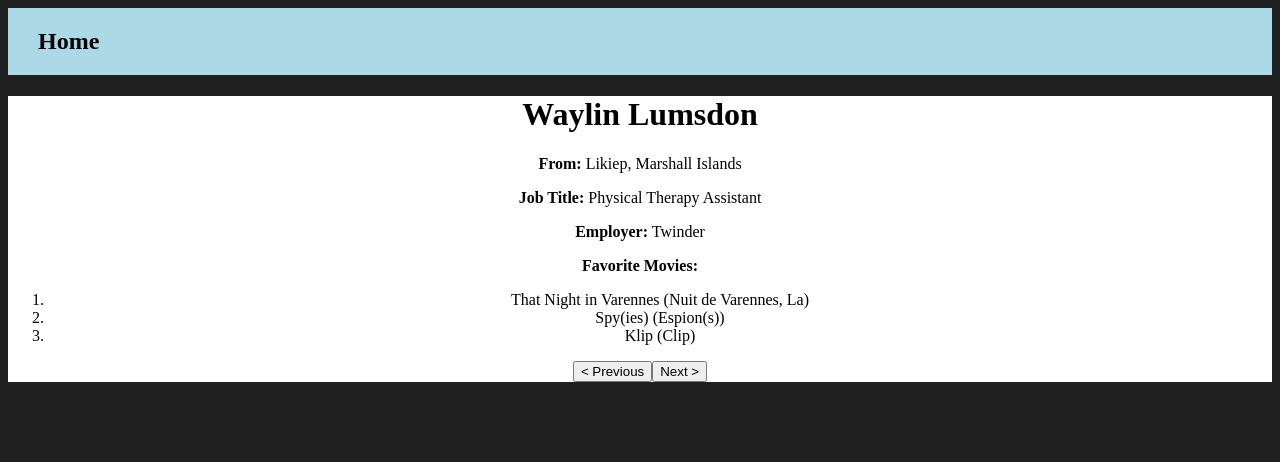
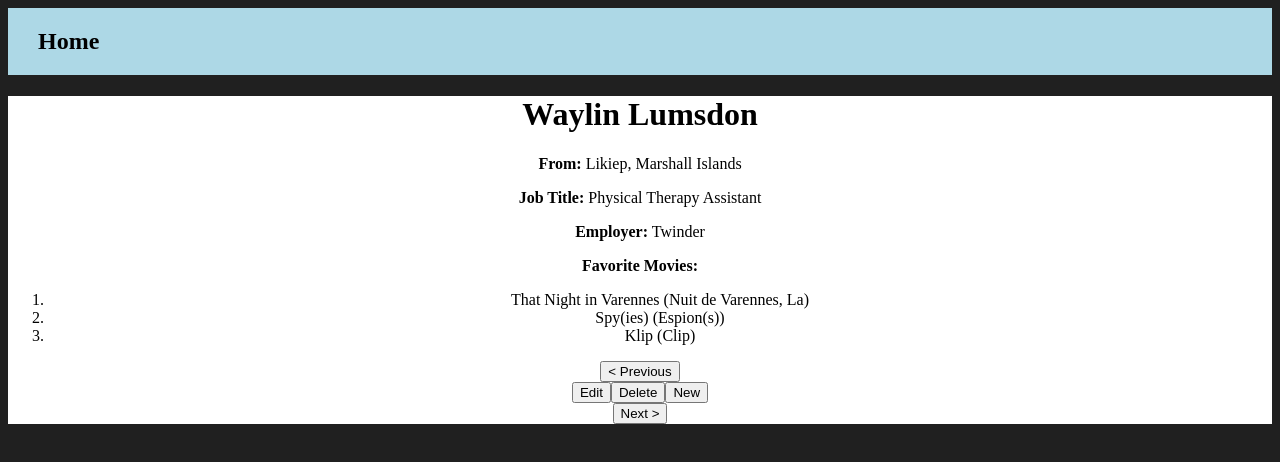
Before and after one commit to 8Whack/user-directory, a React (Create React App) app: page / in a window 1280 px wide. Shown: the top 462 px of the page. Built offline with nearby package versions, Linux system fonts and the light colour scheme.

Commit message:
done with the delete funcitonality

```diff
--- a/src/components/Info.js
+++ b/src/components/Info.js
@@ -2,7 +2,7 @@ import React, {useState} from 'react'
 import data from '../data'
 
 
-let currIndex = 1
+let currIndex = 0
 function Info() {
 
     const [firstName, setFirstName] = useState(data[0].name.first);
@@ -25,7 +25,6 @@ function Info() {
         setTitle(data[currIndex].title);
         setEmployer(data[currIndex].employer);
         setMovies(data[currIndex].favoriteMovies)
-        console.log(movies)
 
     }
 
@@ -44,6 +43,18 @@ function Info() {
 
     }
 
+    function deleteCard() {
+
+        data.splice(currIndex, 1)
+        console.log(data)
+        setFirstName(data[currIndex].name.first);
+        setLastName(data[currIndex].name.last);
+        setFrom(data[currIndex].city + ', '+ data[currIndex].country);
+        setTitle(data[currIndex].title);
+        setEmployer(data[currIndex].employer);
+        setMovies(data[currIndex].favoriteMovies)
+    }
+
   return (
     <div style={{backgroundColor: 'white'}}>
         <h1>{firstName+ ' '+ lastName}</h1>
@@ -57,6 +68,11 @@ function Info() {
             <li>{movies[2]}</li>
         </ol>
         <button onClick={()=>previous()}> &lt; Previous </button>
+        <div>
+            <button className='blue'>Edit</button>
+            <button className='blue' onClick={()=>deleteCard()}>Delete</button>
+            <button className='blue'>New</button>
+        </div>
         <button onClick={()=>next()}>Next &gt;</button>
     </div>
   )
```
